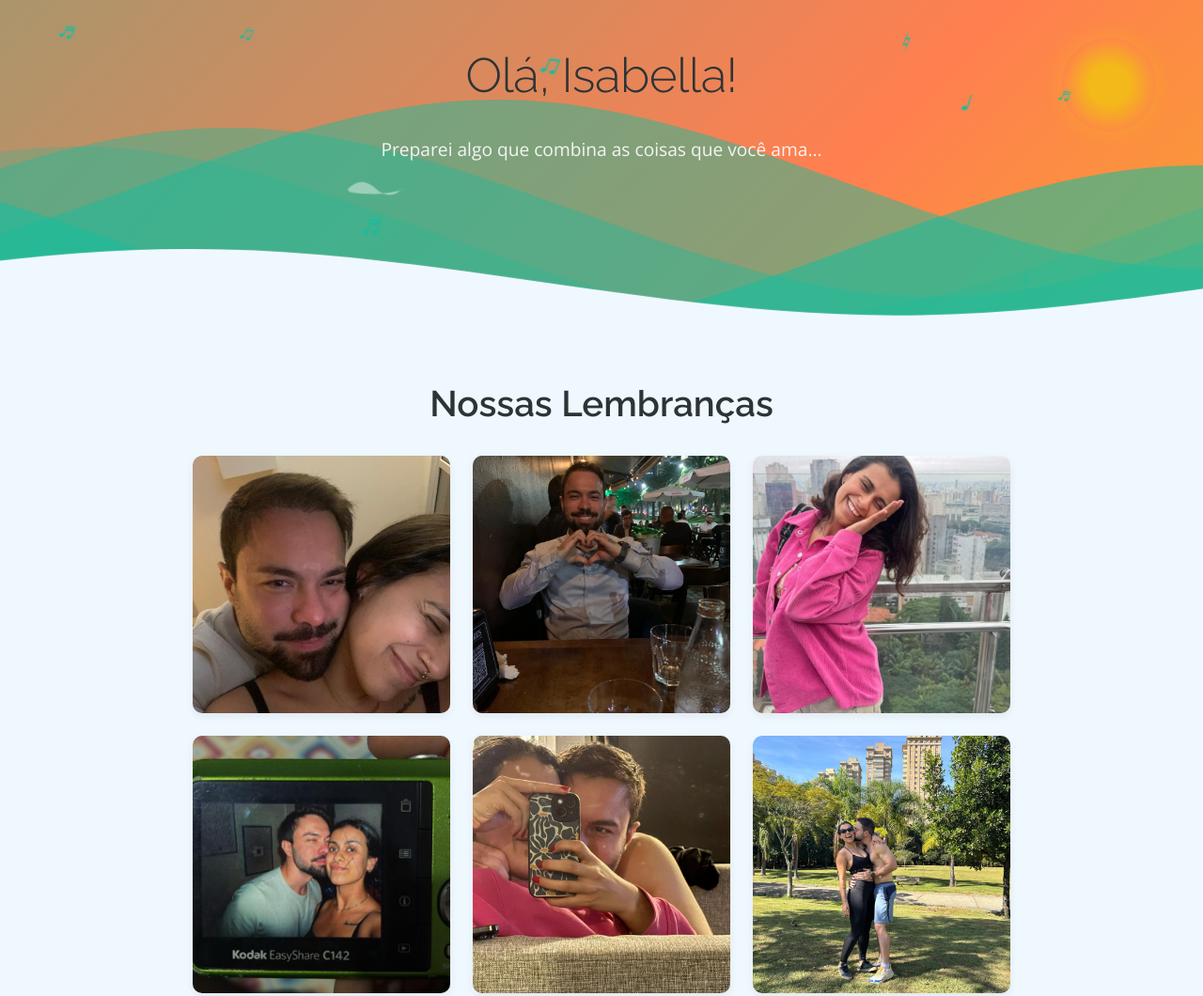
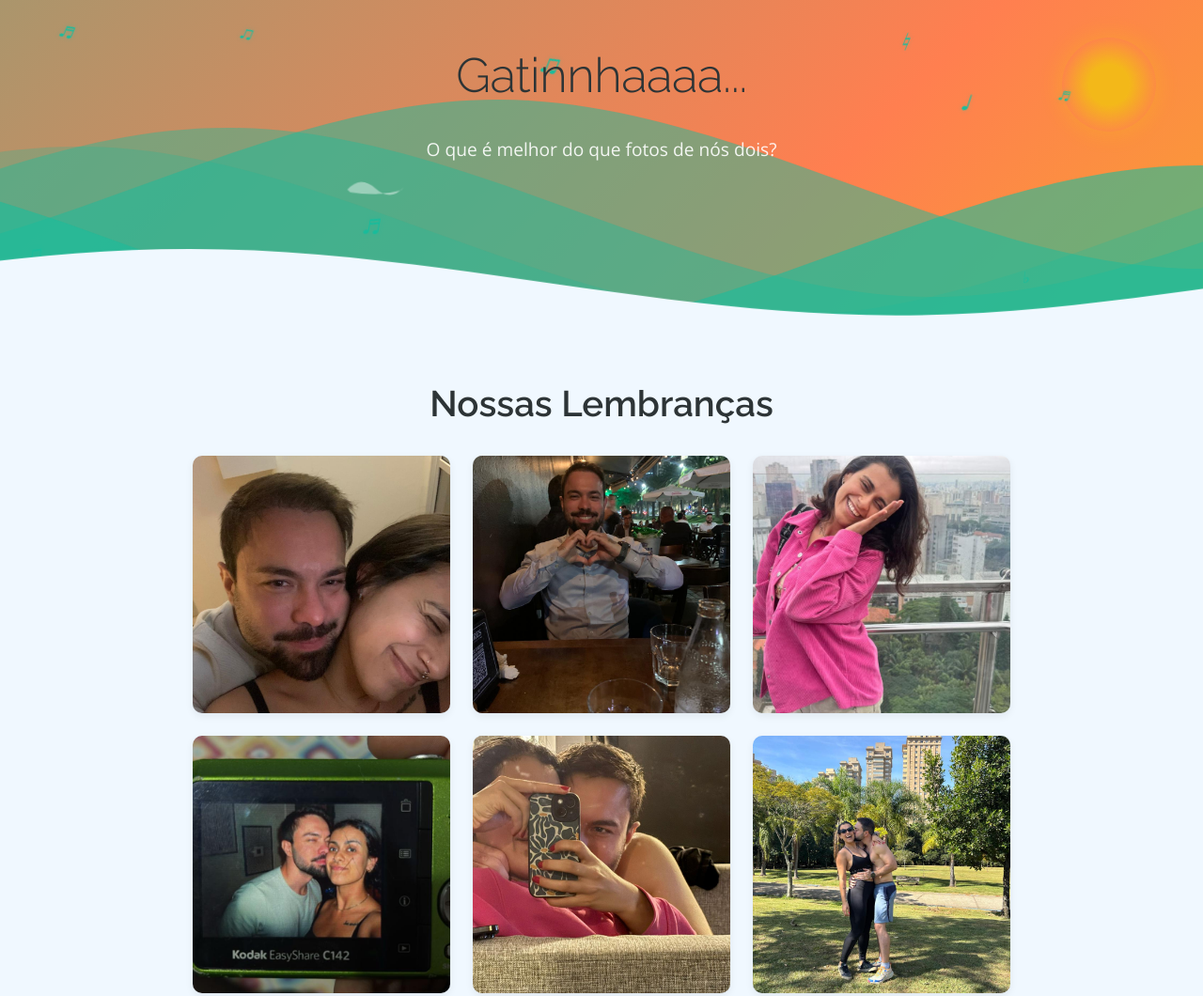
Before and after one commit to avendemiatti/surpriseher, a plain HTML site: page index.html in a window 1280 px wide. Shown: the top 1060 px of the page at 94% size. Drawn offline with nearby package versions, Linux system fonts and the light colour scheme.

Commit message:
Updated header index title

```diff
--- a/index.html
+++ b/index.html
@@ -25,8 +25,8 @@
         <header class="hero-section">
             <div class="sun"></div>
             <div class="container header-content-container">
-                <h1>Olá, Isabella!</h1>
-                <p class="subtitle">Preparei algo que combina as coisas que você ama...</p>
+                <h1>Gatinnhaaaa...</h1>
+                <p class="subtitle">O que é melhor do que fotos de nós dois?</p>
             </div>
             <div class="wave-container top-waves"> <svg class="fish fish-1" viewBox="0 0 100 50" preserveAspectRatio="none"><path d="M0 25 Q 25 0 50 25 T 100 25 L95 30 Q 50 40 5 30 Z" /></svg>
                 <svg class="fish fish-2" viewBox="0 0 100 50" preserveAspectRatio="none"><path d="M0 25 Q 25 0 50 25 T 100 25 L95 30 Q 50 40 5 30 Z" /></svg>
```
